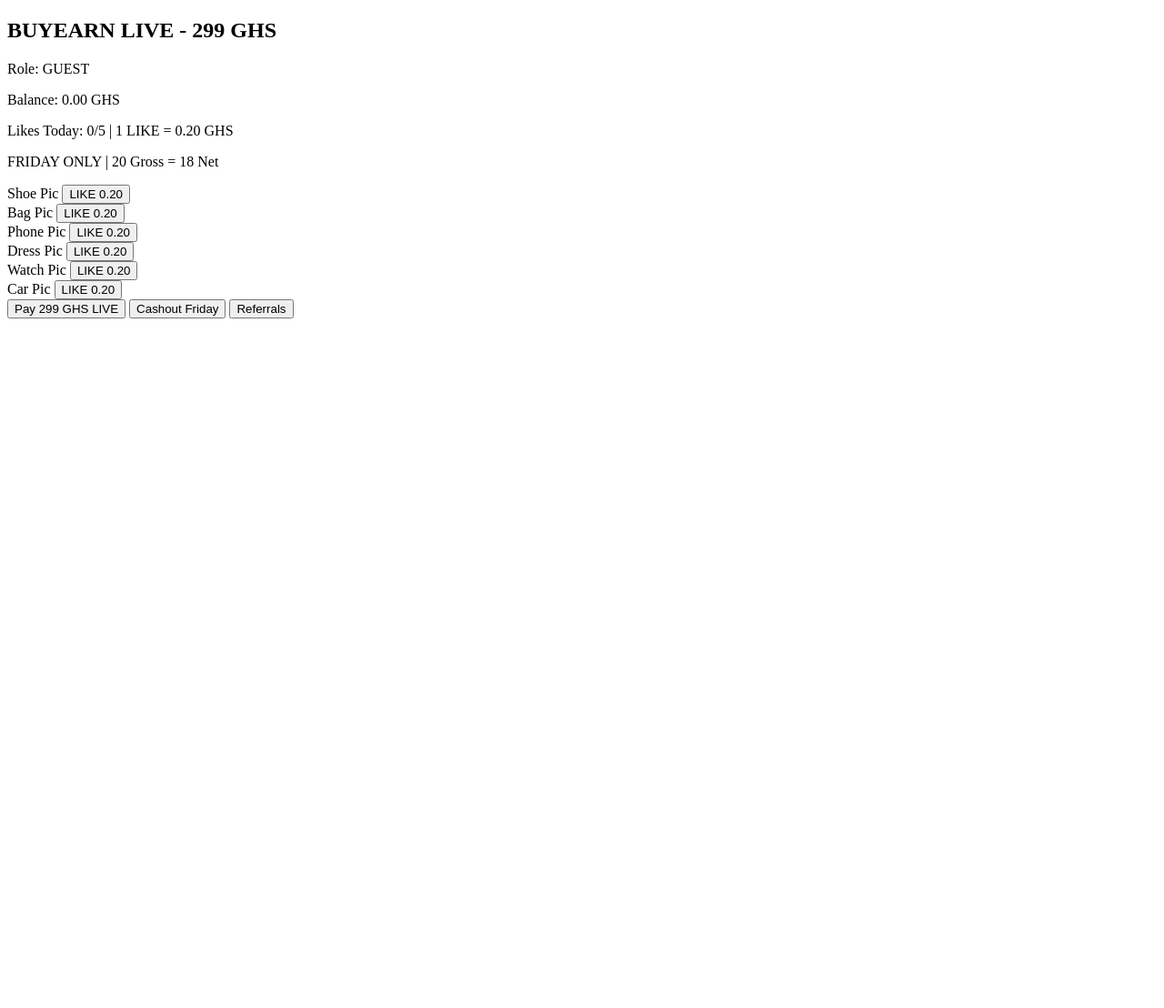
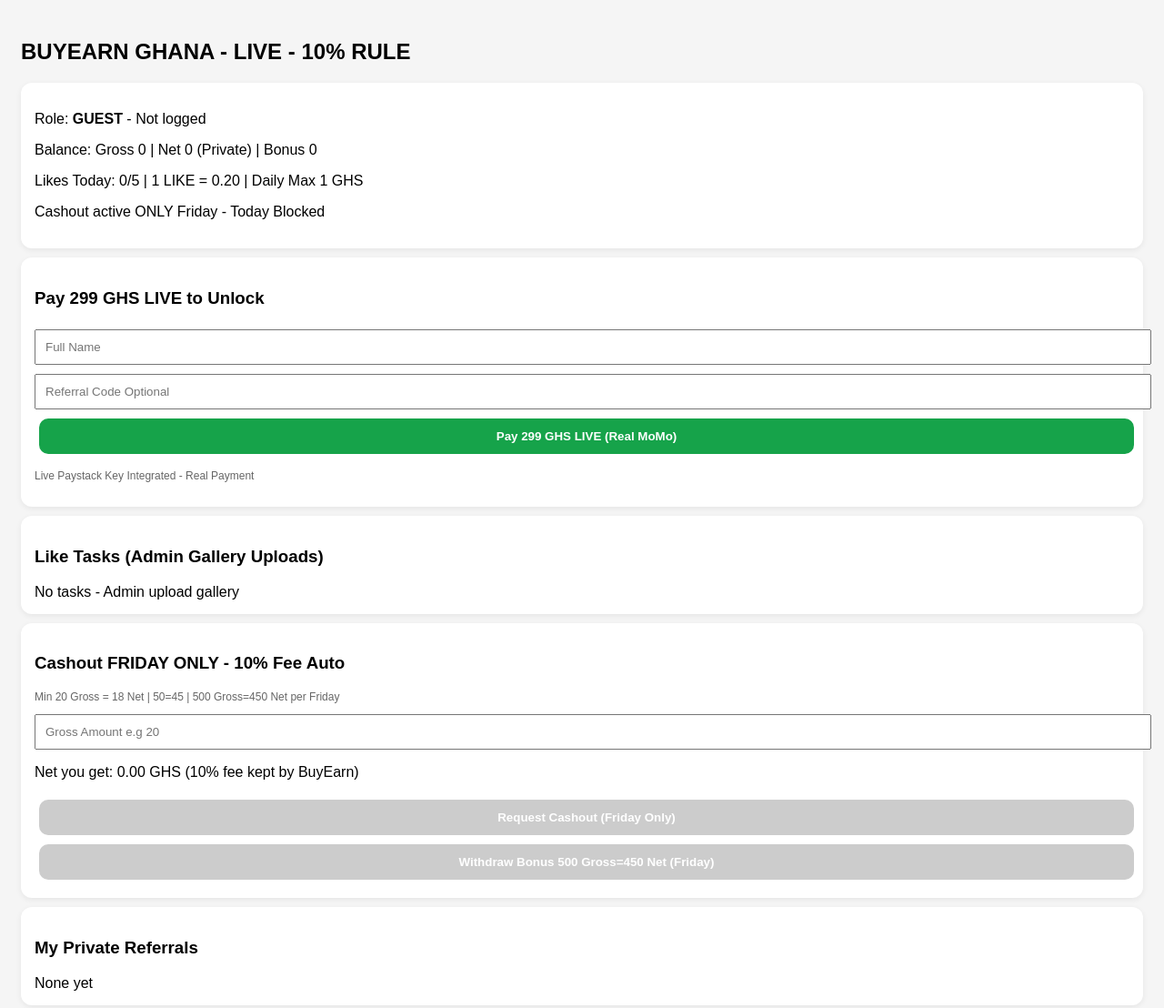
Before and after one commit to buyearn-gh/Buyearn, a plain HTML site: page index.html in a window 1280 px wide. Shown: the whole page at 91% size. Before the commit the page ends 800 px from the top, so only its background shows below. Drawn offline with Linux system fonts and the light colour scheme.

Commit message:
Update index.html

```diff
--- a/index.html
+++ b/index.html
@@ -1,66 +1,130 @@
- <!DOCTYPE html>
+<!DOCTYPE html>
 <html>
 <head>
-<title>BuyEarn LIVE</title>
+<title>BUYEARN LIVE - 299 GHS - FINAL</title>
 <meta name="viewport" content="width=device-width,initial-scale=1">
 <script src="https://js.paystack.co/v1/inline.js"></script>
+<style>
+body{font-family:sans-serif;padding:15px;background:#f5f5f5}
+.card{background:#fff;padding:15px;border-radius:12px;margin:10px 0;box-shadow:0 2px 6px #0001}
+button{padding:12px 16px;border:0;border-radius:10px;background:#16a34a;color:#fff;font-weight:bold;cursor:pointer;margin:5px;width:100%}
+button:disabled{background:#ccc}
+.task-img{width:100%;height:180px;object-fit:cover;border-radius:10px}
+.small{font-size:12px;color:#666}
+</style>
 </head>
 <body>
-<h2>BUYEARN LIVE - 299 GHS</h2>
-<p>Role: <span id="role">GUEST</span></p>
-<p id="balance">Balance: 0.00 GHS</p>
-<p id="likes">Likes Today: 0/5 | 1 LIKE = 0.20 GHS</p>
-<p>FRIDAY ONLY | 20 Gross = 18 Net</p>
+<h2>BUYEARN GHANA - LIVE - 10% RULE</h2>
+<div class="card">
+<p>Role: <b id="role">GUEST</b> - <span id="uName">Not logged</span></p>
+<p id="bal">Balance: Gross 0 | Net 0 (Private) | Bonus 0</p>
+<p id="likeInfo">Likes Today: 0/5 | 1 LIKE = 0.20 | Daily Max 1 GHS</p>
+<p id="dayInfo"></p>
+</div>
+
+<div class="card" id="payCard">
+<h3>Pay 299 GHS LIVE to Unlock</h3>
+<input id="regName" placeholder="Full Name" style="width:100%;padding:10px;margin:5px 0">
+<input id="regRef" placeholder="Referral Code Optional" style="width:100%;padding:10px;margin:5px 0">
+<button onclick="pay299()">Pay 299 GHS LIVE (Real MoMo)</button>
+<p class="small">Live Paystack Key Integrated - Real Payment</p>
+</div>
+
+<div class="card">
+<h3>Like Tasks (Admin Gallery Uploads)</h3>
 <div id="tasks"></div>
-<button onclick="pay299()">Pay 299 GHS LIVE</button>
-<button onclick="requestCashout()">Cashout Friday</button>
-<button onclick="showReferrals()">Referrals</button>
+</div>
+
+<div class="card">
+<h3>Cashout FRIDAY ONLY - 10% Fee Auto</h3>
+<p class="small">Min 20 Gross = 18 Net | 50=45 | 500 Gross=450 Net per Friday</p>
+<input id="cashAmt" type="number" placeholder="Gross Amount e.g 20" style="width:100%;padding:10px">
+<p id="netPrev">Net: -</p>
+<button id="cashBtn" onclick="doCashout()">Request Cashout (Friday Only)</button>
+<button id="bonusBtn" onclick="doBonus()">Withdraw Bonus 500 Gross=450 Net (Friday)</button>
+</div>
+
+<div class="card">
+<h3>My Private Referrals</h3>
+<div id="myRef">None yet</div>
+</div>
+
+<div class="card" id="adminCard" style="display:none">
+<h3>ADMIN - Upload Tasks & Friday Approve</h3>
+<input type="file" id="imgFile" accept="image/*">
+<button onclick="upload()">Upload Gallery as Task</button>
+<div id="adminData"></div>
+<button onclick="approveAll()" style="background:#000">APPROVE ALL FRIDAY - Send Net - Keep 10%</button>
+</div>
+
 <script>
-const PK_LIVE = 'pk_live_0f37f02ac63223a809256075ba4fcb3315400869';
-let user = {balance:0, likesToday:0, role:'GUEST'};
+let DB=JSON.parse(localStorage.getItem('buyearn_final_live')||'{"users":[],"tasks":[],"cur":null,"likes":{},"lastDate":""}');
+let todayStr=new Date().toDateString();
+if(DB.lastDate!==todayStr){DB.likes={}; DB.lastDate=todayStr; saveDB();}
+function saveDB(){localStorage.setItem('buyearn_final_live',JSON.stringify(DB)); render();}
 function pay299(){
- let email = prompt('Email:');
- PaystackPop.setup({
-  key: PK_LIVE, email: email, amount: 29900, currency: 'GHS',
-  callback: function(res){
-   user.role='USER';
-   document.getElementById('role').innerText='USER';
-   alert('Success Ref: ' + res.reference);
+  let name=document.getElementById('regName').value.trim();
+  if(!name) return alert('Enter name');
+  let refCode=document.getElementById('regRef').value.trim()||new URLSearchParams(location.search).get('ref')||'';
+  let handler=PaystackPop.setup({
+    key:'pk_live_0f37f02ac63223a809256075ba4fcb3315400869',
+    email:name.replace(/\s/g,'').toLowerCase()+'@buyearn.com',
+    amount:29900,
+    currency:'GHS',
+    ref:''+Math.floor(Math.random()*1000000000+1),
+    callback:function(res){
+      let exists=DB.users.find(u=>u.name===name);
+      if(!exists){
+        let u={name, role:'USER', gross:0, net:0, refs:[], refCount:0, bGross:0, bNet:0, bUnlock:false, free:false};
+        DB.users.push(u);
+        if(refCode){
+          let r=DB.users.find(x=>x.name===refCode);
+          if(r){ r.refs.push(name); r.refCount++; r.gross+=50; r.net=r.gross*0.9; if(r.refCount>=100&&!r.bUnlock){ r.bGross+=2000; r.bNet+=1800; r.bUnlock=true; r.free=true; } }
+        }
+      }
+      DB.cur=name; saveDB(); alert('Payment Success LIVE! 299 GHS received. Role=USER. Referrer got 45 Net auto if any.');
+    },
+    onClose:function(){alert('Payment closed');}
+  }); handler.openIframe();
+}
+function upload(){ let f=document.getElementById('imgFile').files[0]; if(!f) return alert('Select image'); let rd=new FileReader(); rd.onload=()=>{DB.tasks.push({id:Date.now(), img:rd.result}); saveDB();}; rd.readAsDataURL(f); }
+function likeIt(id){
+  if(!DB.cur) return alert('Pay 299 first');
+  let user=DB.users.find(u=>u.name===DB.cur);
+  let key=DB.cur+'_'+todayStr; let c=DB.likes[key]||0; if(c>=5) return alert('Max 5 likes today - Blocked till tomorrow. 1 GHS daily max auto in wallet.');
+  if(DB.likes[key+'_'+id]) return alert('Already liked');
+  DB.likes[key+'_'+id]=1; DB.likes[key]=c+1; user.gross+=0.20; user.net=user.gross*0.9; saveDB();
+}
+function doCashout(){
+  let g=parseFloat(document.getElementById('cashAmt').value); if(g<20) return alert('Min 20 Gross=18 Net');
+  if(new Date().getDay()!==5) return alert('Friday Only');
+  let u=DB.users.find(x=>x.name===DB.cur); if(u.gross<g) return alert('Low balance'); let n=g*0.9; DB.pend=DB.pend||[]; DB.pend.push({user:u.name, g, n, type:'regular'}); u.gross-=g; u.net=u.gross*0.9; saveDB(); alert('Requested '+g+' Gross = '+n+' Net - Admin sends '+n+' MoMo Friday');
+}
+function doBonus(){
+  let g=500; let u=DB.users.find(x=>x.name===DB.cur); if(new Date().getDay()!==5) return alert('Friday Only'); if(u.bGross<500) return alert('No bonus'); let n=g*0.9; DB.pend=DB.pend||[]; DB.pend.push({user:u.name, g, n, type:'bonus'}); u.bGross-=g; u.bNet=u.bGross*0.9; saveDB(); alert('Bonus '+g+' Gross='+n+' Net requested');
+}
+function render(){
+  let cur=DB.users.find(u=>u.name===DB.cur);
+  document.getElementById('role').innerText=cur?cur.role:'GUEST';
+  document.getElementById('uName').innerText=cur?cur.name:'Not logged';
+  if(cur){
+    document.getElementById('bal').innerText=`Balance: Gross ${cur.gross.toFixed(2)} | Net ${(cur.gross*0.9).toFixed(2)} | Bonus Gross ${cur.bGross} Net ${cur.bNet} (Private)`;
+    document.getElementById('likeInfo').innerText=`Likes Today: ${DB.likes[cur.name+'_'+todayStr]||0}/5 | 1 LIKE=0.20 | Auto 1 GHS daily | Need 20 days for 20 GHS`;
+    document.getElementById('myRef').innerHTML=`My Referrals (${cur.refCount}): ${cur.refs.join(', ')||'None - Private'}<br>Bonus: ${cur.bUnlock?'UNLOCKED 1800 Net + Free Renewal':cur.refCount+'/100 to unlock 1800 Net'}`;
+    document.getElementById('payCard').style.display='none';
+    if(cur.name==='BuyEarn Admin'||cur.name==='Admin'||cur.name==='buyearn-gh') document.getElementById('adminCard').style.display='block';
   }
- }).openIframe();
+  let isFri=new Date().getDay()===5; document.getElementById('dayInfo').innerText=isFri?'TODAY IS FRIDAY - Cashout ACTIVE':'Cashout active ONLY Friday - Today Blocked';
+  document.getElementById('cashBtn').disabled=!isFri; document.getElementById('bonusBtn').disabled=!isFri;
+  let gv=parseFloat(document.getElementById('cashAmt').value||0); document.getElementById('netPrev').innerText='Net you get: '+(gv*0.9).toFixed(2)+' GHS (10% fee kept by BuyEarn)';
+  let h=''; DB.tasks.forEach(t=>{h+=`<div class="card"><img class="task-img" src="${t.img}"><button onclick="likeIt(${t.id})">LIKE = 0.20 GHS</button></div>`;}); document.getElementById('tasks').innerHTML=h||'No tasks - Admin upload gallery';
+  if(document.getElementById('adminCard').style.display==='block'){
+    document.getElementById('adminData').innerHTML='<h4>All Users (Admin Sees All)</h4>'+DB.users.map(u=>`${u.name} | Gross ${u.gross} Net ${u.net} | Ref ${u.refCount} | Bonus ${u.bNet}`).join('<br>')+'<br><br><b>Pending Friday:</b><br>'+(DB.pend||[]).map(p=>`${p.user} - ${p.g} Gross => ${p.n} Net (${p.type})`).join('<br>');
+  }
 }
-function loadTasks(){
- let tasks=['Shoe','Bag','Phone','Dress','Watch','Car'];
- let div=document.getElementById('tasks');
- for(let i=0;i<tasks.length;i++){
-  div.innerHTML+='<div>'+tasks[i]+' Pic <button onclick="likeTask('+i+')" id="btn'+i+'">LIKE 0.20</button></div>';
- }
-}
-function likeTask(id){
- if(user.role!=='USER'){ alert('Pay 299 first!'); return; }
- if(user.likesToday>=5){ alert('Max 5 today!'); return; }
- user.likesToday++; user.balance+=0.20;
- document.getElementById('balance').innerText='Balance: ' + user.balance.toFixed(2) + ' GHS';
- document.getElementById('likes').innerText='Likes Today: ' + user.likesToday + '/5';
- document.getElementById('btn'+id).disabled=true;
-}
-function requestCashout(){
- let day = new Date().getDay();
- if(day!==5){ alert('FRIDAY ONLY! Today not Friday'); return; }
- if(user.balance<20){ alert('Need 20 GHS Min. You have ' + user.balance.toFixed(2) + ' GHS'); return; }
- let gross = parseFloat(prompt('You have ' + user.balance.toFixed(2) + ' GHS. Amount? Min 20'));
- if(!gross || gross<20 || gross>user.balance){ alert('Invalid'); return; }
- let net = gross*0.9; let fee = gross*0.1;
- if(confirm('CONFIRM:\nGross: ' + gross + ' GHS\nFee 10%: ' + fee + ' GHS\nNet to MoMo: ' + net + ' GHS')){
-  alert('Requesting auto transfer: ' + net + ' GHS to MoMo...');
-  user.balance-=gross;
-  document.getElementById('balance').innerText='Balance: ' + user.balance.toFixed(2) + ' GHS';
- }
-}
-function showReferrals(){
- alert('REFERRAL: 1 Ref = 50 Gross -> 45 Net AUTO\n100 Refs = 2000 Gross -> 1800 Net + FREE Renewal\nBonus WD: 500 Gross -> 450 Net per Friday x4');
-}
-loadTasks();
+document.getElementById('cashAmt').addEventListener('input',render);
+render();
+function approveAll(){ if(new Date().getDay()!==5) return alert('Friday Only'); DB.pend=[]; saveDB(); alert('Approved All Friday - Sent Net 18,45,450 - You kept 10%'); }
 </script>
 </body>
 </html>
```
